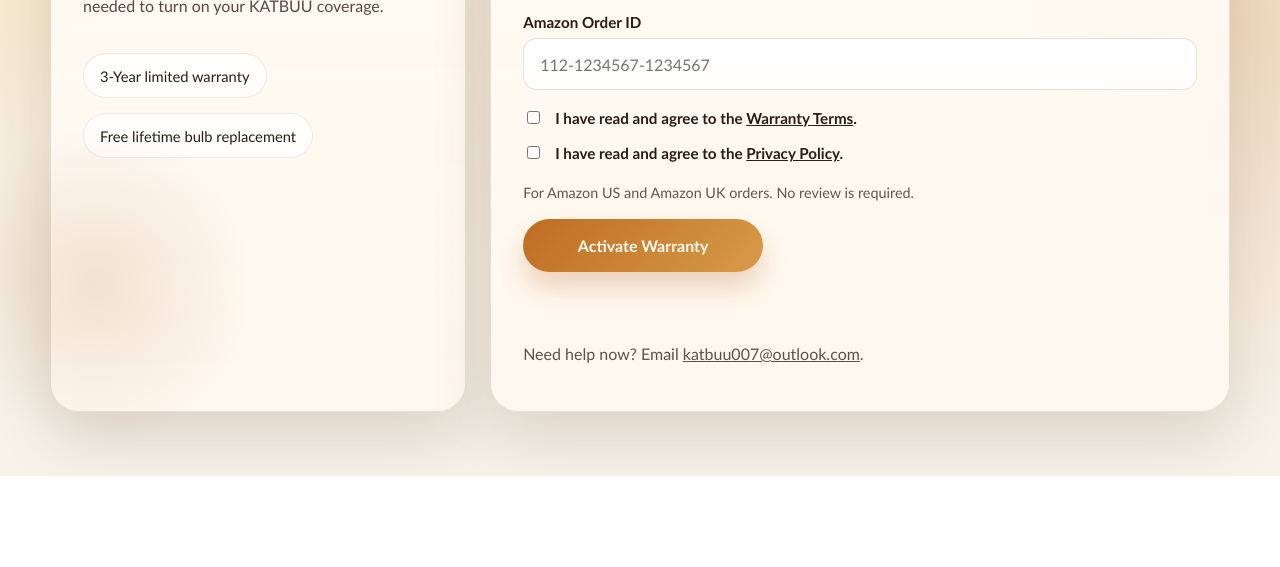
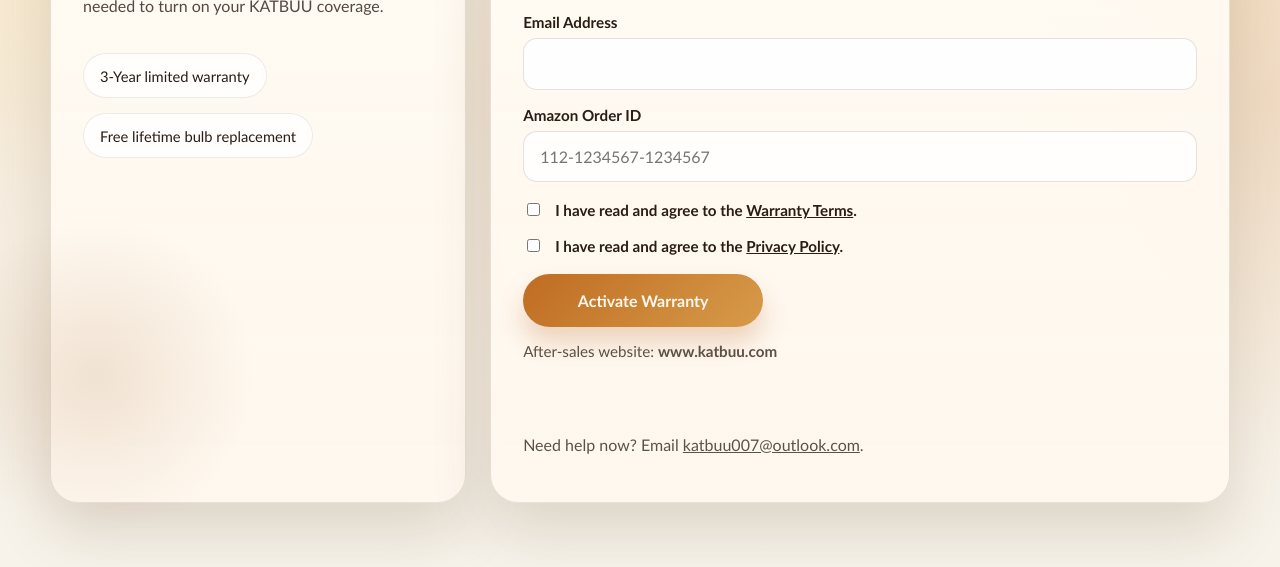
Before and after one commit to joey-Xuu/katbuu-warranty-site, a website: page public/warranty.html in a window 1280 px wide. Shown: the part 376-943 px from the top of the page. Before the commit the page ends 852 px from the top, so only its background shows below. Drawn offline with Linux system fonts and the light colour scheme.

Commit message:
Refine warranty form messaging

```diff
--- a/public/app.js
+++ b/public/app.js
@@ -11,6 +11,7 @@
 
       const formData = new FormData(form);
       const payload = {
+        fullName: String(formData.get("fullName") || ""),
         email: String(formData.get("email") || ""),
         amazonOrderId: String(formData.get("amazonOrderId") || ""),
         acceptTerms: formData.get("acceptTerms") === "on",
--- a/public/styles.css
+++ b/public/styles.css
@@ -259,15 +259,19 @@ a { color: inherit; }
 .checkbox-list { display: grid; gap: 0.7rem; }
 .checkbox-row { display: flex; align-items: flex-start; gap: 0.75rem; font-size: 0.94rem; line-height: 1.6; }
 .checkbox-row input { margin-top: 0.3rem; }
-.micro-note {
-  margin: 0;
-  font-size: 0.9rem;
-  line-height: 1.5;
-  color: rgba(42, 29, 21, 0.74);
-}
 .button-row { display: flex; align-items: center; gap: 1rem; flex-wrap: wrap; }
 .single-action .primary-button {
   min-width: 15rem;
+}
+.service-site-note {
+  margin: -0.2rem 0 0;
+  font-size: 0.95rem;
+  line-height: 1.5;
+  color: rgba(42, 29, 21, 0.76);
+}
+.service-site-note a {
+  font-weight: 700;
+  text-decoration: none;
 }
 .primary-button,
 .secondary-button {
--- a/public/warranty.html
+++ b/public/warranty.html
@@ -49,6 +49,11 @@
 
             <form class="form-grid" data-registration-form novalidate>
               <div class="field">
+                <label for="fullName">Full Name</label>
+                <input id="fullName" name="fullName" type="text" maxlength="80" required>
+              </div>
+
+              <div class="field">
                 <label for="email">Email Address</label>
                 <input id="email" name="email" type="email" maxlength="120" required>
               </div>
@@ -82,13 +87,15 @@
                 </div>
               </div>
 
-              <p class="micro-note">For Amazon US and Amazon UK orders. No review is required.</p>
-
               <div class="button-row single-action">
                 <button class="primary-button" data-submit-button type="submit">
                   Activate Warranty
                 </button>
               </div>
+
+              <p class="service-site-note">
+                After-sales website: <a href="https://www.katbuu.com">www.katbuu.com</a>
+              </p>
 
               <p class="form-status" data-form-status aria-live="polite"></p>
             </form>
```
Also changed, not shown: public/privacy-policy.html (+2 -2 lines), server.js (+10 -2 lines).
